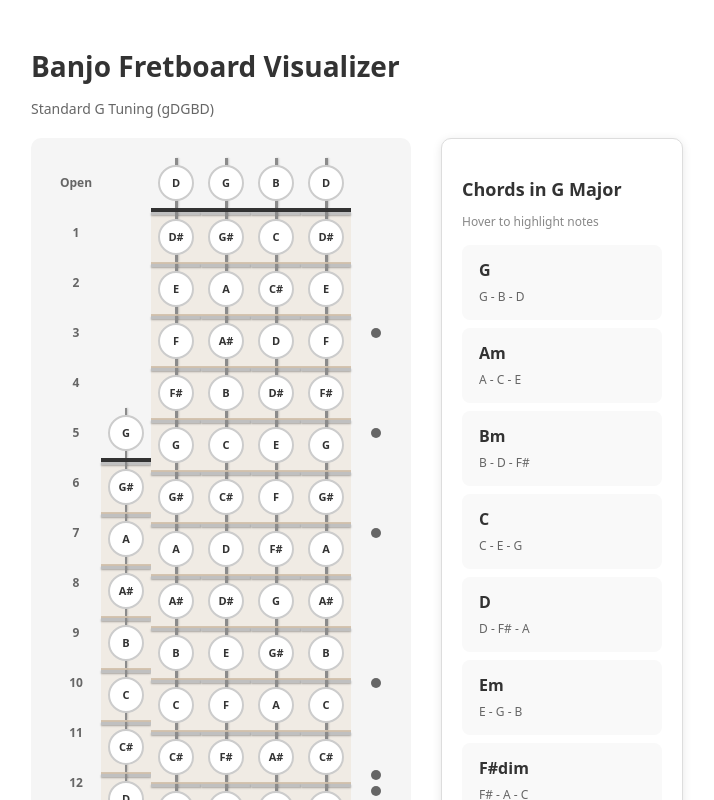
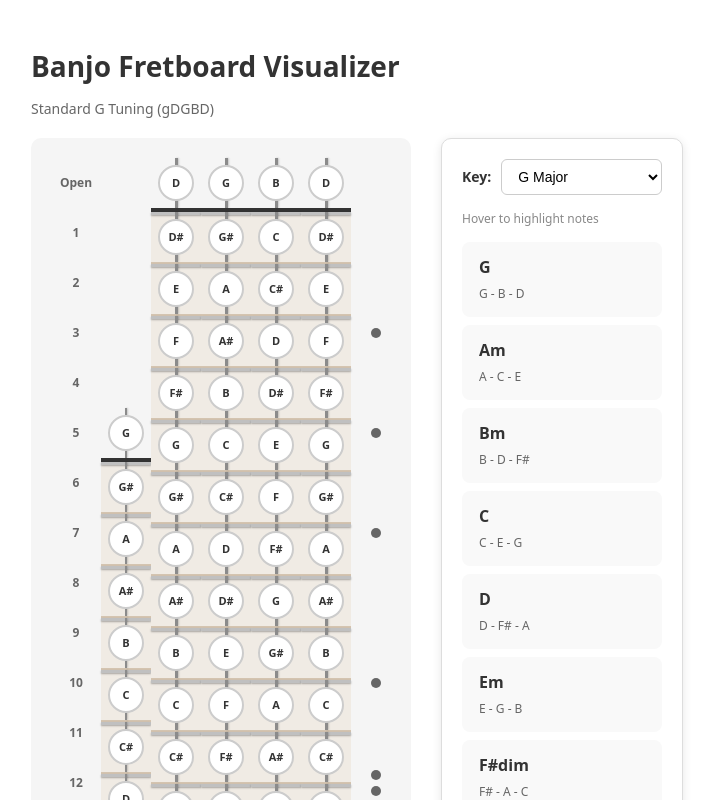
Before and after one commit to leafo/banjo, a React app: page / in a window 1280 px wide. Shown: the top 800 px of the page, without its empty margins (9-723 px from the left). Built offline with nearby package versions, Linux system fonts and the light colour scheme; the HTML template or start-up script is replaced by a standard one.

Commit message:
add more keys

```diff
--- a/src/App.css
+++ b/src/App.css
@@ -184,10 +184,27 @@
   box-shadow: 0 2px 10px rgba(0,0,0,0.1);
 }
 
-.chord-list-title {
-  font-size: 18px;
-  margin-bottom: 5px;
+.key-selector {
+  display: flex;
+  align-items: center;
+  gap: 10px;
+  margin-bottom: 15px;
+}
+
+.key-selector label {
+  font-size: 14px;
+  font-weight: bold;
   color: #333;
+}
+
+.key-selector select {
+  padding: 8px 12px;
+  font-size: 14px;
+  border: 1px solid #ccc;
+  border-radius: 6px;
+  background-color: #fff;
+  cursor: pointer;
+  flex: 1;
 }
 
 .chord-list-subtitle {
--- a/src/App.jsx
+++ b/src/App.jsx
@@ -17,8 +17,9 @@ const STRINGS = [
 
 const NUM_FRETS = 15;
 
-// Chords in the key of G major
-const CHORDS = [
+// Chords by key
+const CHORDS_BY_KEY = {
+  G: [
     { name: 'G', notes: ['G', 'B', 'D'], type: 'major' },
     { name: 'Am', notes: ['A', 'C', 'E'], type: 'minor' },
     { name: 'Bm', notes: ['B', 'D', 'F#'], type: 'minor' },
@@ -26,7 +27,26 @@ const CHORDS = [
     { name: 'D', notes: ['D', 'F#', 'A'], type: 'major' },
     { name: 'Em', notes: ['E', 'G', 'B'], type: 'minor' },
     { name: 'F#dim', notes: ['F#', 'A', 'C'], type: 'dim' },
-];
+  ],
+  C: [
+    { name: 'C', notes: ['C', 'E', 'G'], type: 'major' },
+    { name: 'Dm', notes: ['D', 'F', 'A'], type: 'minor' },
+    { name: 'Em', notes: ['E', 'G', 'B'], type: 'minor' },
+    { name: 'F', notes: ['F', 'A', 'C'], type: 'major' },
+    { name: 'G', notes: ['G', 'B', 'D'], type: 'major' },
+    { name: 'Am', notes: ['A', 'C', 'E'], type: 'minor' },
+    { name: 'Bdim', notes: ['B', 'D', 'F'], type: 'dim' },
+  ],
+  D: [
+    { name: 'D', notes: ['D', 'F#', 'A'], type: 'major' },
+    { name: 'Em', notes: ['E', 'G', 'B'], type: 'minor' },
+    { name: 'F#m', notes: ['F#', 'A', 'C#'], type: 'minor' },
+    { name: 'G', notes: ['G', 'B', 'D'], type: 'major' },
+    { name: 'A', notes: ['A', 'C#', 'E'], type: 'major' },
+    { name: 'Bm', notes: ['B', 'D', 'F#'], type: 'minor' },
+    { name: 'C#dim', notes: ['C#', 'E', 'G'], type: 'dim' },
+  ],
+};
 
 function getNoteAtFret(openNote, fret) {
   const startIndex = NOTES.indexOf(openNote);
@@ -120,12 +140,25 @@ function Fretboard({ highlightedChord }) {
   );
 }
 
-function ChordList({ onChordHover, highlightedChord }) {
+function ChordList({ onChordHover, highlightedChord, selectedKey, onKeyChange }) {
+  const chords = CHORDS_BY_KEY[selectedKey];
+
   return (
     <div className="chord-list">
-      <h3 className="chord-list-title">Chords in G Major</h3>
+      <div className="key-selector">
+        <label htmlFor="key-select">Key:</label>
+        <select
+          id="key-select"
+          value={selectedKey}
+          onChange={(e) => onKeyChange(e.target.value)}
+        >
+          <option value="G">G Major</option>
+          <option value="C">C Major</option>
+          <option value="D">D Major</option>
+        </select>
+      </div>
       <p className="chord-list-subtitle">Hover to highlight notes</p>
-      {CHORDS.map(chord => (
+      {chords.map(chord => (
         <div
           key={chord.name}
           className={`chord-item ${highlightedChord?.name === chord.name ? 'active' : ''}`}
@@ -153,6 +186,12 @@ function ChordList({ onChordHover, highlightedChord }) {
 
 export default function App() {
   const [highlightedChord, setHighlightedChord] = useState(null);
+  const [selectedKey, setSelectedKey] = useState('G');
+
+  const handleKeyChange = (key) => {
+    setSelectedKey(key);
+    setHighlightedChord(null);
+  };
 
   return (
     <div className="container">
@@ -163,6 +202,8 @@ export default function App() {
         <ChordList
           onChordHover={setHighlightedChord}
           highlightedChord={highlightedChord}
+          selectedKey={selectedKey}
+          onKeyChange={handleKeyChange}
         />
       </div>
     </div>
```
Lines whose indentation alone changed are shown as unchanged.
